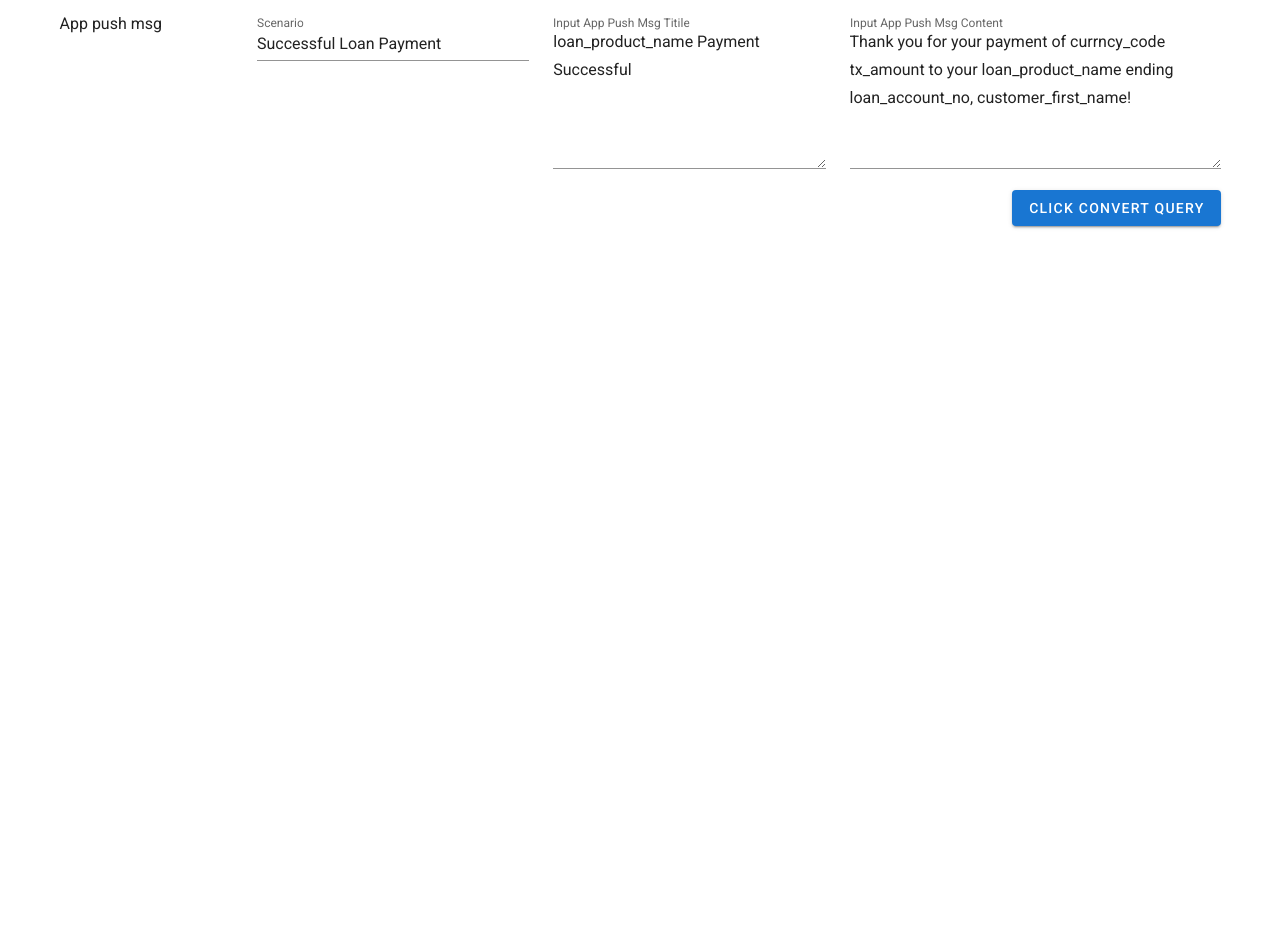
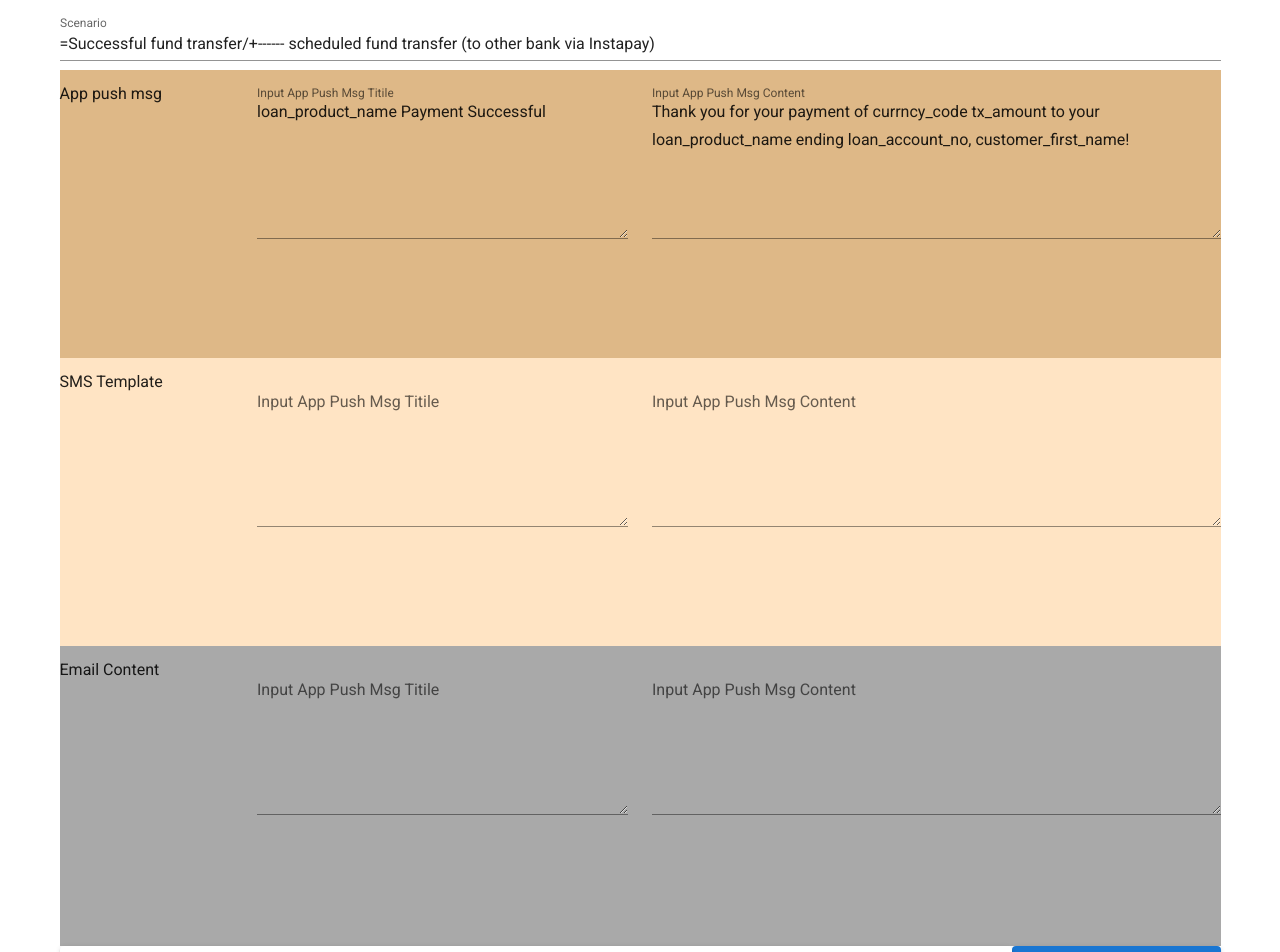
Before and after one commit to Thap1/Convert-Data, a Vue app: page / in a window 1280 px wide. Shown: the top 952 px of the page. Before the commit the page ends 800 px from the top, so only its background shows below. Built offline with nearby package versions, Linux system fonts and the light colour scheme.

Commit message:
update form UI

```diff
--- a/src/components/template/InputPushTemplate.vue
+++ b/src/components/template/InputPushTemplate.vue
@@ -1,20 +1,19 @@
 <template>
   <v-container>
+    <v-text-field v-model="scenario" label="Scenario"></v-text-field>
+    <div class="main-push">
       <v-row>
         <v-col cols="12" md="2">
           <div class="">App push msg</div>
         </v-col>
-      <v-col cols="12" md="3">
-        <v-text-field v-model="scenario" label="Scenario"></v-text-field>
-      </v-col>
-      <v-col cols="12" md="3">
+        <v-col cols="12" md="4">
           <v-textarea
             color="orange orange-darken-4"
             label="Input App Push Msg Titile"
             v-model="pushTitle"
           ></v-textarea
         ></v-col>
-      <v-col cols="12" md="4">
+        <v-col cols="12" md="6">
           <v-textarea
             color="orange orange-darken-4"
             label="Input App Push Msg Content"
@@ -22,9 +21,58 @@
           ></v-textarea
         ></v-col>
       </v-row>
+    </div>
+
+    <div class="main-sms">
+      <v-row>
+        <v-col cols="12" md="2">
+          <div class="">SMS Template</div>
+        </v-col>
+
+        <v-col cols="12" md="4">
+          <v-textarea
+            color="orange orange-darken-4"
+            label="Input App Push Msg Titile"
+            v-model="smsTitle"
+          ></v-textarea
+        ></v-col>
+        <v-col cols="12" md="6">
+          <v-textarea
+            color="orange orange-darken-4"
+            label="Input App Push Msg Content"
+            v-model="smsContent"
+          ></v-textarea
+        ></v-col>
+      </v-row>
+    </div>
+    <div class="main-email">
+      <v-row>
+        <v-col cols="12" md="2">
+          <div class="">Email Content</div>
+        </v-col>
+
+        <v-col cols="12" md="4">
+          <v-textarea
+            color="orange orange-darken-4"
+            label="Input App Push Msg Titile"
+            v-model="emailTitle"
+          ></v-textarea
+        ></v-col>
+        <v-col cols="12" md="">
+          <v-textarea
+            color="orange orange-darken-4"
+            label="Input App Push Msg Content"
+            v-model="emailContnet"
+          ></v-textarea
+        ></v-col>
+      </v-row>
+    </div>
     <v-btn style="float:right" color="primary" @click="clickConvert"
       >Click Convert Query</v-btn
     >
+    <div class="">
+      <v-textarea solo label="Query Data" v-model="dataQuery"></v-textarea>
+    </div>
   </v-container>
 </template>
 
@@ -33,10 +81,17 @@ export default {
   name: "InputPushTemplate",
   data() {
     return {
-      scenario: "Successful Loan Payment",
+      scenario:
+        "=Successful fund transfer/+------ scheduled fund transfer (to other bank via Instapay)",
       pushTitle: "loan_product_name Payment Successful",
       pushContent:
         "Thank you for your payment of currncy_code tx_amount to your loan_product_name ending loan_account_no, customer_first_name!",
+      smsTitle: "",
+      smsContent: "",
+      emailTitle: "",
+      emailContnet: "",
+      dataQuery: "",
+      dataParamPush:[]
     };
   },
   methods: {
@@ -48,6 +103,9 @@ export default {
 
       console.log("myArray::::", this.getParamPushContent(this.pushContent));
       console.log("myArray::::", this.replacePushContent(this.pushContent));
+      console.log("myArray::::", this.replaceScenarioId(this.scenario));
+      this.dataParamPush = this.getParamPushContent(this.pushContent);
+      this.dataQuery = this.dataParamPush.filter((item, index) => this.dataParamPush.indexOf(item) !== index);
     },
     getParamPushContent(param) {
       let getParam = /S*[A-Za-z_]\S*[_]\S*\b/g;
@@ -55,9 +113,58 @@ export default {
     },
     replacePushContent(param) {
       let getParam = /S*[A-Za-z_]\S*[_]\S*\b/g;
-      // let replaceParam = /\#{\L$1}/;
-      return param.replace(getParam, '#{$&}');
+      return param.replace(getParam, "#{$&}");
+    },
+    replaceScenarioId(param) {
+      let regexUnderco = /\s*[^0-9a-zA-Z]/g;
+      let idScenario = param.toLowerCase();
+      let temp = idScenario.replace(regexUnderco, "_");
+      let left = 0;
+      let right = temp.length;
+      for (let i = 0; i < temp.length; i++) {
+        if (temp[i] == "_") {
+          left++;
+        } else {
+          break;
+        }
+      }
+      for (let i = temp.length - 1; i >= 0; i--) {
+        if (temp[i] == "_") {
+          right--;
+        } else {
+          break;
+        }
+      }
+      temp = temp.substring(left, right);
+      let result = "";
+      let c = "";
+      for (let i = 0; i < temp.length; i++) {
+        if (temp[i] != "_") {
+          result += temp[i];
+          c = temp[i];
+        } else {
+          if (c != "_") {
+            result += temp[i];
+            c = temp[i];
+          }
+        }
+      }
+      return result;
     },
   },
 };
 </script>
+<style scoped>
+.main-push {
+  height: 300px;
+  background-color: burlywood;
+}
+.main-sms {
+  height: 300px;
+  background-color: bisque;
+}
+.main-email {
+  height: 300px;
+  background-color: darkgray;
+}
+</style>
```
Lines whose indentation alone changed are shown as unchanged.
